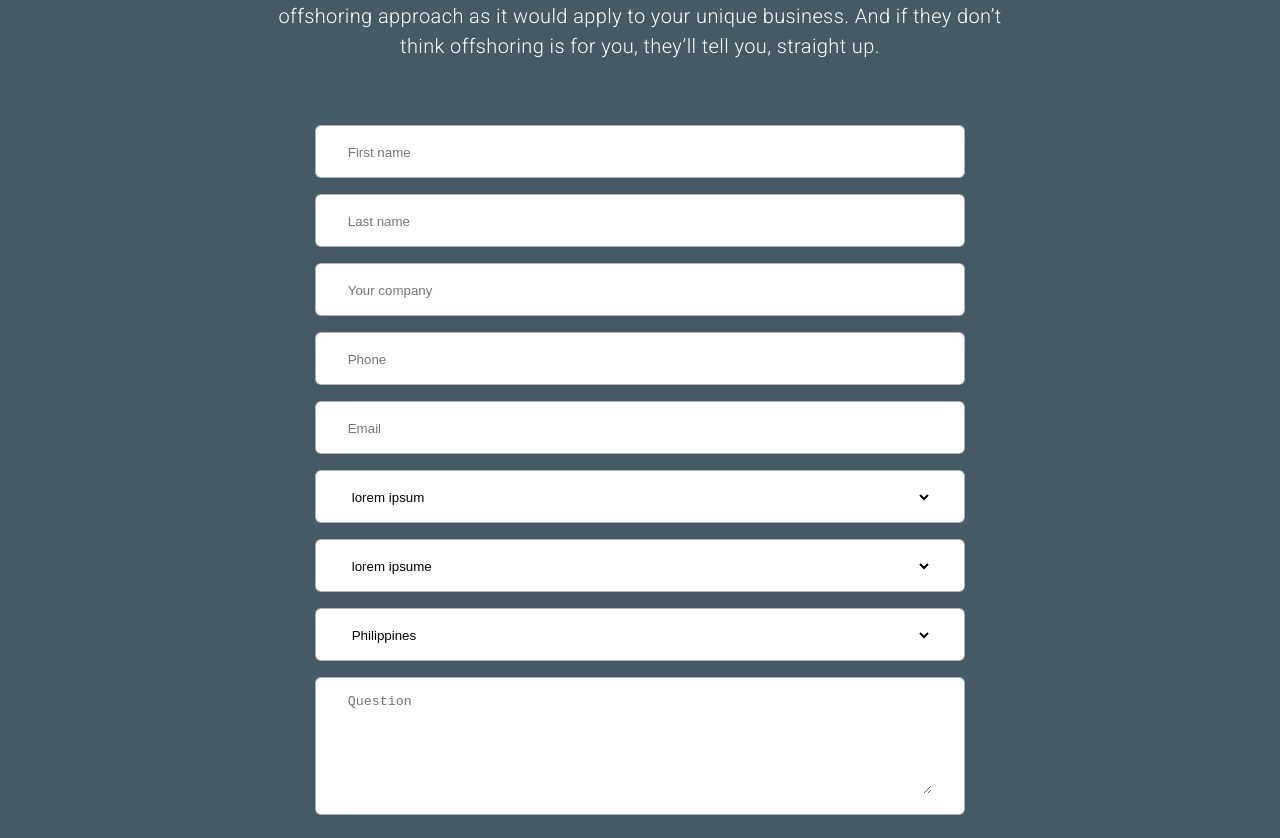
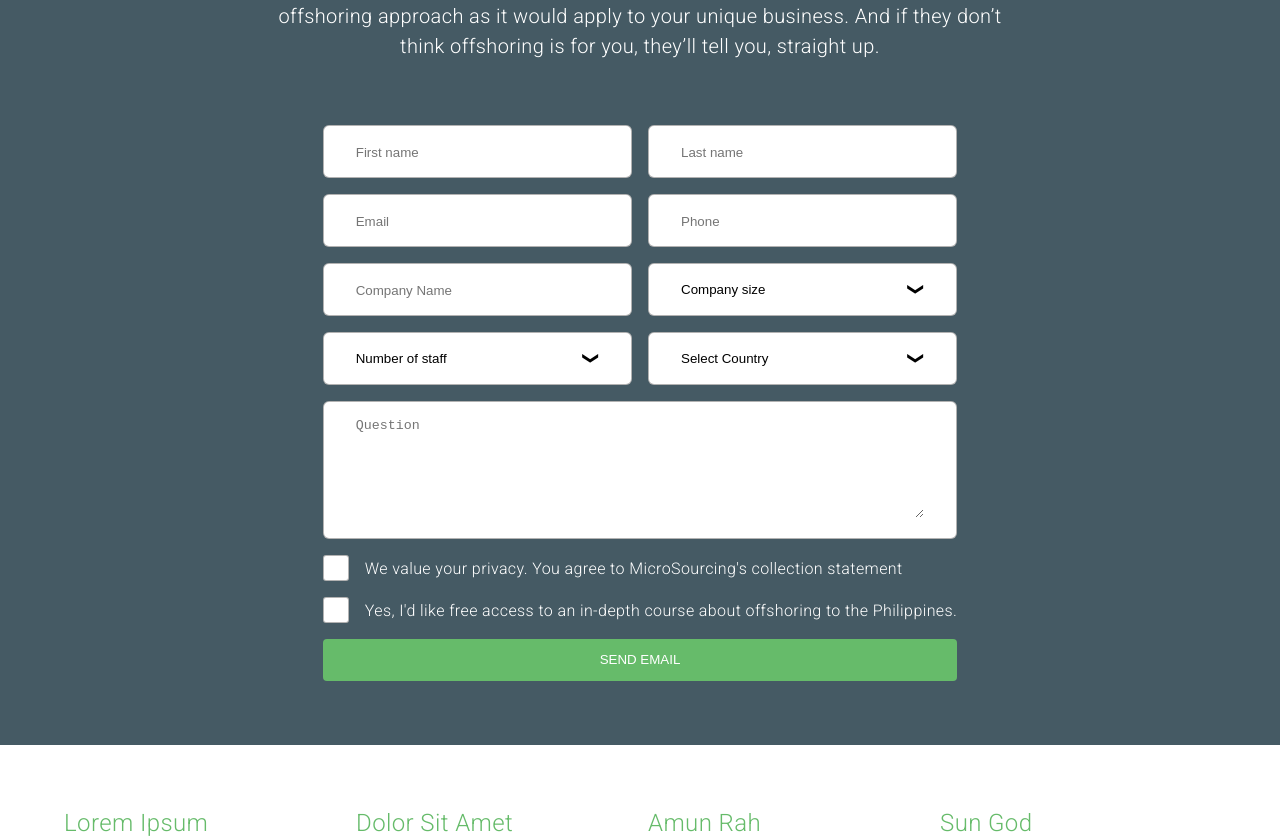
Before and after one commit to mav1283/deluxeoutsourcing-demo, a React (Create React App) app: page / in a window 1280 px wide. Shown: the part 465-1303 px from the top of the page. Built offline with nearby package versions, Linux system fonts and the light colour scheme.

Commit message:
updating form ui

```diff
--- a/src/components/layout/section_templates/FAQcontact.js
+++ b/src/components/layout/section_templates/FAQcontact.js
@@ -21,58 +21,70 @@ function FAQcontact(props) {
       </div>
       <div className='faq-form-area'>
         <form className='faq-contact-form'>
-          <label>
+          <label className='input-type'>
             <input type='text' placeholder='First name' name='fname' />
           </label>
-          <label>
+          <label className='input-type'>
             <input type='text' placeholder='Last name' name='lname' />
           </label>
-          <label>
-            <input type='text' placeholder='Your company' name='company' />
+          <label className='input-type'>
+            <input type='email' placeholder='Email' name='email' />
           </label>
-          <label>
+          <label className='input-type'>
             <input type='text' placeholder='Phone' name='phonenum' />
           </label>
-          <label>
-            <input type='email' placeholder='Email' name='email' />
+          <label className='input-type'>
+            <input type='text' placeholder='Company Name' name='company' />
           </label>
 
-          <label>
-            <select placeholder='Company size' value='Company size'>
+          <label className='select-type'>
+            <select>
+              <option selected disabled>
+                Company size
+              </option>
               <option value='lorem ipusm'>lorem ipsum</option>
               <option value='lorem ipsum'>lorem ipsume</option>
             </select>
+            <span className='custom-select-arrow'>&#10095;</span>
           </label>
 
-          <label>
-            <select placeholder='Number of staff' value='Number of staff'>
+          <label className='select-type'>
+            <select>
+              <option selected disabled>
+                Number of staff
+              </option>
               <option value='lorem ipsum'>lorem ipsume</option>
               <option value='lorem ipsum'>lorem ipsume</option>
             </select>
+            <span className='custom-select-arrow'>&#10095;</span>
           </label>
 
-          <label>
-            <select placeholder='What country?'>
+          <label className='select-type'>
+            <select>
+              <option selected disabled>
+                Select Country
+              </option>
               <option value='Philippines'>Philippines</option>
               <option value='United Kingdom'>United Kingdom</option>
             </select>
+            <span className='custom-select-arrow'>&#10095;</span>
           </label>
 
-          <label>
+          <label className='input-type text-area'>
             <textarea placeholder='Question'></textarea>
           </label>
-          <label className='check-input'>
+          <label className='check-type'>
             <input type='checkbox' />
             <span className='checkmark'></span>
-            <span className='check-text'>
+            <span className='checktext'>
               We value your privacy. You agree to MicroSourcing's collection
               statement
             </span>
           </label>
-          <label className='check-input'>
+          <label className='check-type'>
             <input type='checkbox' />
             <span className='checkmark'></span>
-            <span className='check-text'>
+            <span className='checktext'>
               Yes, I'd like free access to an in-depth course about offshoring
               to the Philippines.
             </span>
--- a/src/stylesheets/base/_mixins.scss
+++ b/src/stylesheets/base/_mixins.scss
@@ -72,7 +72,7 @@
   border-right: $size $type $color;
 }
 
-@mixin border-left-right($size,$type,$color){
+@mixin border-left-right($size, $type, $color) {
   border-left: $size $type $color;
   border-right: $size $type $color;
 }
@@ -87,28 +87,27 @@
   appearance: none;
 }
 
-@mixin padding-top($size){
-  padding-top: $size
+@mixin padding-top($size) {
+  padding-top: $size;
 }
 
-@mixin padding-bottom($size){
-  padding-bottom: $size
+@mixin padding-bottom($size) {
+  padding-bottom: $size;
 }
 
-@mixin padding-left($size){
-  padding-left: $size
+@mixin padding-left($size) {
+  padding-left: $size;
 }
 
-@mixin padding-right($size){
-  padding-right: $size
+@mixin padding-right($size) {
+  padding-right: $size;
 }
 
-@mixin custom-padding($size1,$size2,$size3,$size4){
+@mixin custom-padding($size1, $size2, $size3, $size4) {
   padding-top: $size1;
   padding-right: $size2;
   padding-bottom: $size3;
   padding-left: $size4;
-
 }
 
 @mixin uniform-sides-padded-container($size) {
@@ -127,6 +126,14 @@
   padding: $vert $horz;
 }
 
+/* Margins */
+@mixin custom-margin($size1, $size2, $size3, $size4) {
+  margin-top: $size1;
+  margin-right: $size2;
+  margin-bottom: $size3;
+  margin-left: $size4;
+}
+
 @mixin button-details($bg, $color) {
   background: $bg;
   color: $color;
--- a/src/stylesheets/layout/faq_contact/_faq_form.scss
+++ b/src/stylesheets/layout/faq_contact/_faq_form.scss
@@ -10,26 +10,56 @@
     textarea {
       outline: transparent;
     }
+    cursor: pointer;
   }
-  .check-input {
-    @extend .flex;
-    // flex-wrap: wrap;
+
+  .select-type {
+    position: relative;
+    @include grid-container(1em);
+    grid-template-columns: 1fr auto;
+    select {
+      /* remove the default styling (arrow) */
+      position: relative;
+      // @extend .flex;
+      outline: 0;
+      box-shadow: none;
+      border: 0;
+      background-color: transparent;
+      background-image: none;
+      @include appearance-none;
+      &:ms-expand {
+        display: none;
+      }
+      &:active ~ .custom-select-arrow {
+        transform: rotate(-90deg);
+      }
+    }
+    .custom-select-arrow {
+      border-radius: inherit;
+      z-index: 100;
+      transform: rotate(90deg);
+      transition: transform 0.4s ease-in-out;
+    }
+  }
+
+  .check-type {
+    @include grid-container(1em);
+    grid-template-columns: auto 1fr;
     align-items: center;
-    padding: 0;
-    margin: 0;
-    background: transparent;
-    border: none;
+    padding: 0 !important;
+    margin: 0 !important;
+    background: transparent !important;
+    border: none !important;
     input[type='checkbox'] {
       display: none;
     }
-    .check-text {
+    .checktext {
       color: #fff;
       font-weight: 300;
-      margin: 1em;
     }
     .checkmark {
       position: relative;
-      display: block;
+      display: inline-block;
       @include bordered-container(1px, solid, var(--trans-dark-3));
       @include border-radius(3px);
       width: 1.5em !important;
@@ -57,4 +87,27 @@
       }
     }
   }
+  .submit-btn {
+    @extend .green-bg;
+  }
 }
+
+@media screen and (min-width: 0px) {
+  .faq-contact-form {
+    grid-template-columns: 1fr;
+  }
+}
+
+@media screen and (min-width: 500px) {
+  .faq-contact-form {
+    grid-template-columns: repeat(2, 1fr);
+
+    .input-type:last-child,
+    .select-type:last-child,
+    .text-area,
+    .check-type,
+    .submit-btn {
+      grid-column: span 2;
+    }
+  }
+}
```
